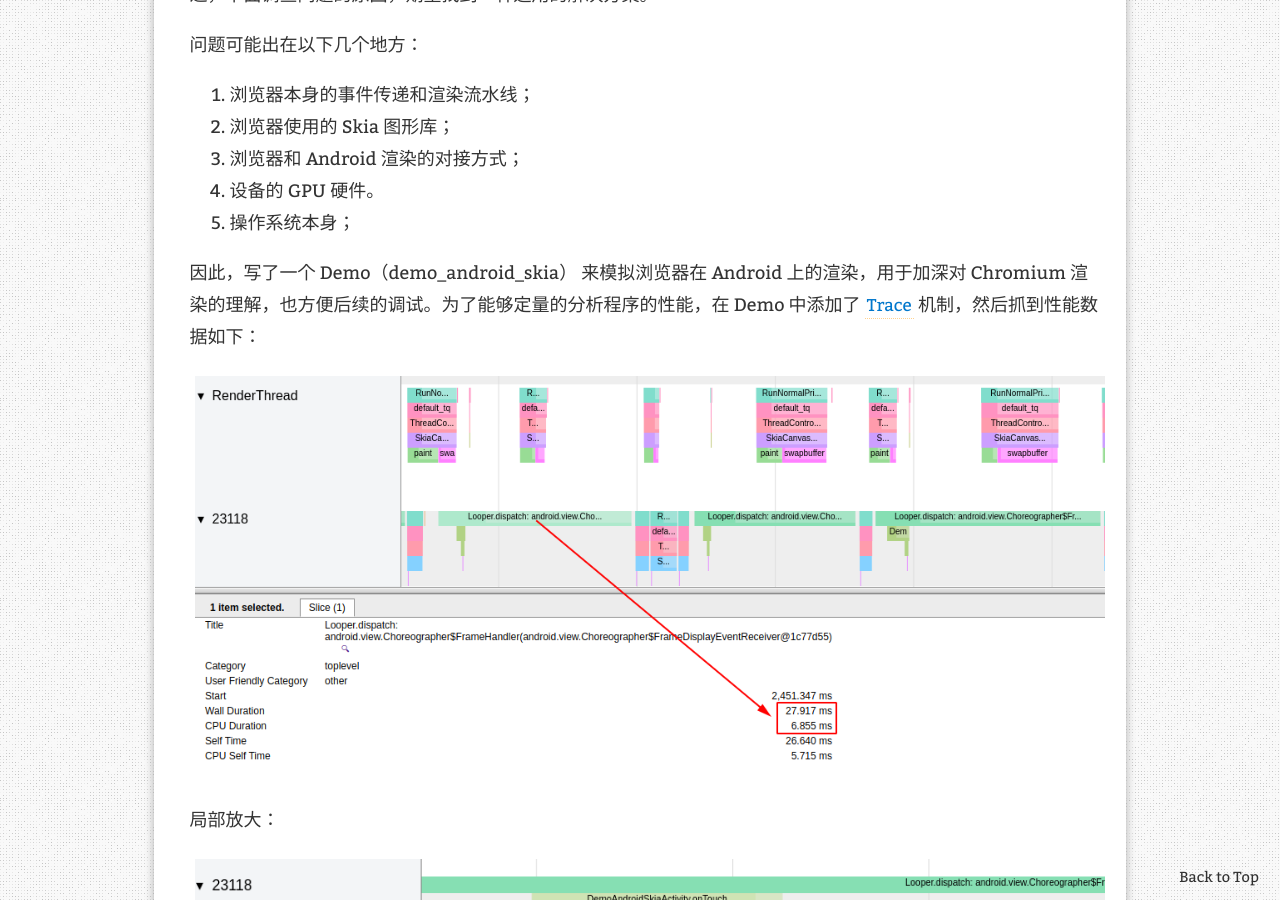
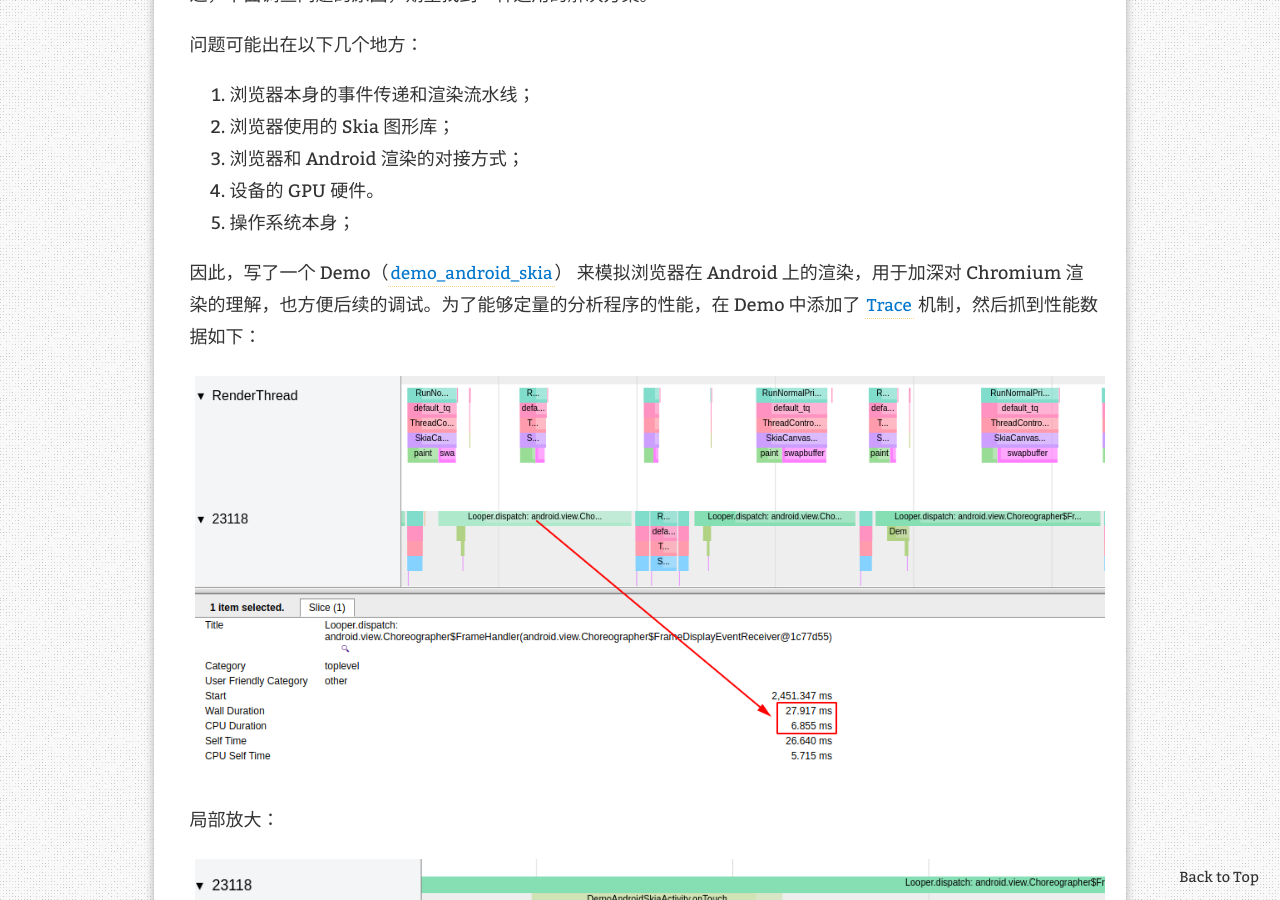
Before and after one commit to keyou/keyou.github.io, a Jekyll site: the page built from _posts/2020-06-03-一次Android应用渲染性能分析案例.md, in a window 1280 px wide and 900 px high, scrolled down 400 px. Built offline with Jekyll 4.4.1, drawn with Linux system fonts in a browser that asks for light colours; our own code applies the rules of GitHub Pages for plain Markdown files; comment, search, counter and statistics services are not loaded; part of the change alters nothing that is shown.

```diff
--- a/_config.yml
+++ b/_config.yml
@@ -32,7 +32,7 @@ test:
 url: # the base hostname & protocol for your site, e.g. http://example.com
 baseurl: # the subpath of your site, e.g. /blog
 title: 柯幽
-description: "生活应该有诗"
+description: "代码如诗"
 keywords: 'keyou,柯幽,software,c++,blog,chrome,chromium'
 author:
   name: 柯幽
--- a/_posts/2020-06-03-一次Android应用渲染性能分析案例.md
+++ b/_posts/2020-06-03-一次Android应用渲染性能分析案例.md
@@ -16,7 +16,7 @@ tags:
 4. 设备的 GPU 硬件。
 5. 操作系统本身；
 
-因此，写了一个 Demo（demo_android_skia） 来模拟浏览器在 Android 上的渲染，用于加深对 Chromium 渲染的理解，也方便后续的调试。为了能够定量的分析程序的性能，在 Demo 中添加了 [Trace]({% post_url 2020-05-20-tracing %}) 机制，然后抓到性能数据如下：
+因此，写了一个 Demo（[demo_android_skia](https://github.com/keyou/chromium_demo/tree/c/80.0.3987/demo_android/demo_android_skia)） 来模拟浏览器在 Android 上的渲染，用于加深对 Chromium 渲染的理解，也方便后续的调试。为了能够定量的分析程序的性能，在 Demo 中添加了 [Trace]({% post_url 2020-05-20-tracing %}) 机制，然后抓到性能数据如下：
 
 ![Trace](/data/2020-06-03-11-54-04-trace-skia.png)
 
```
